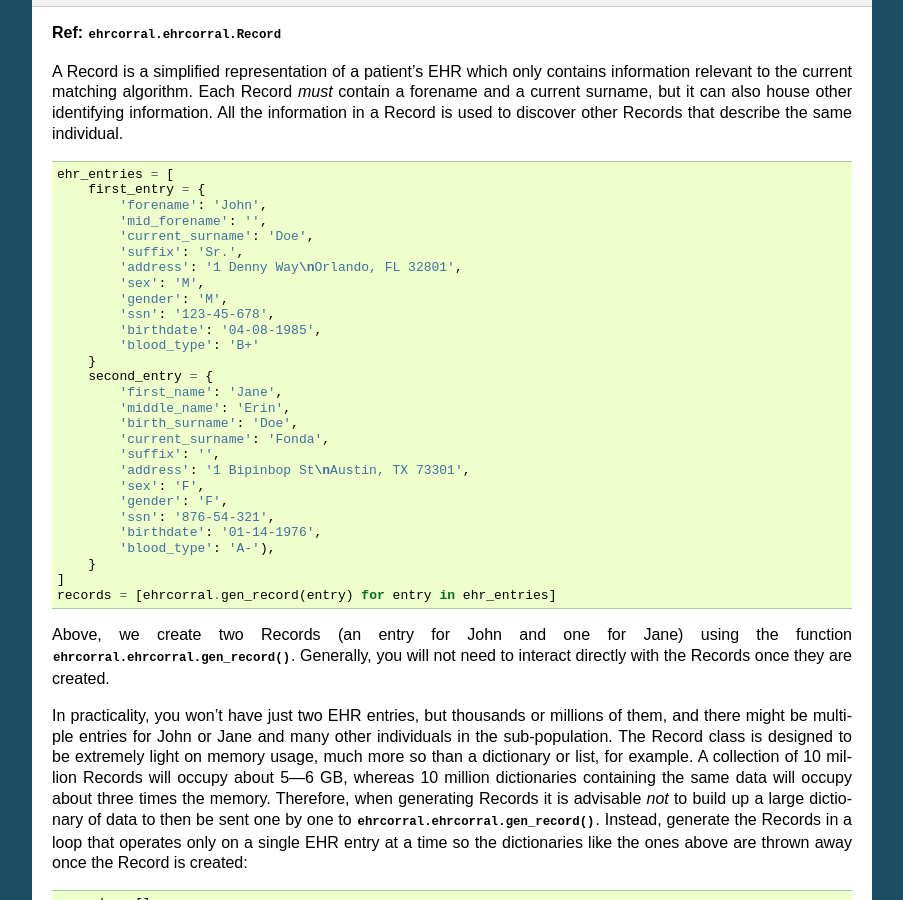
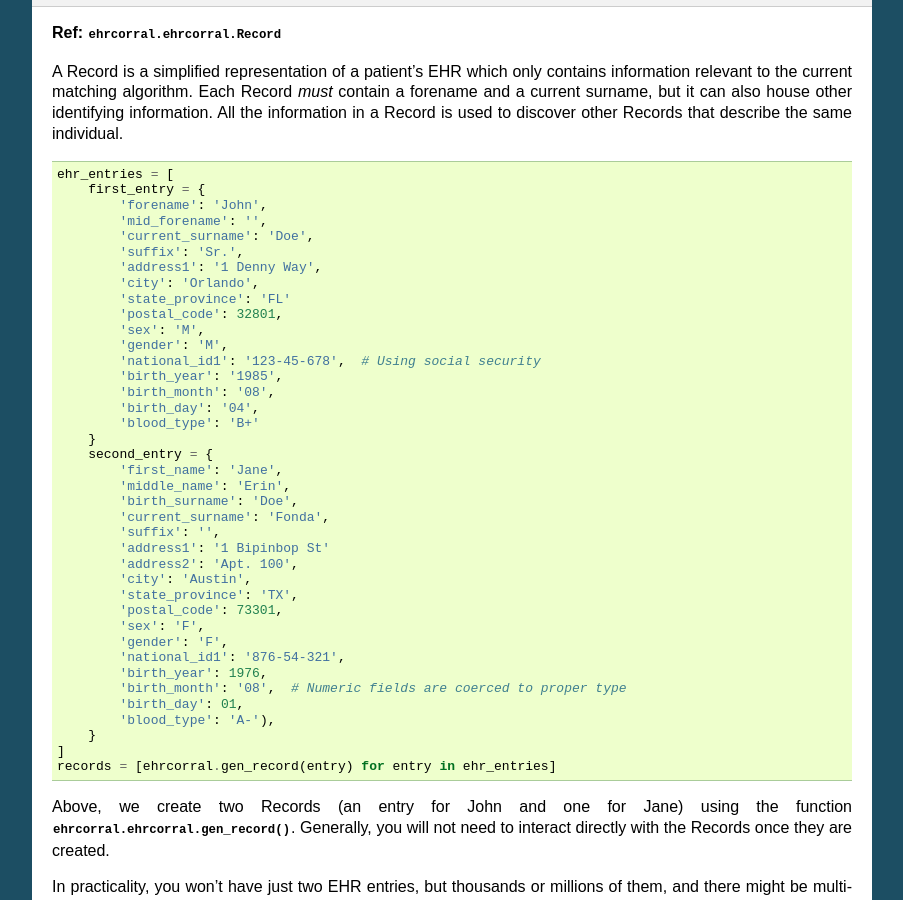
Before and after one commit to nsh87/ehrcorral, a Sphinx documentation site: the page built from docs/usage.rst, in a window 1280 px wide and 900 px high, scrolled down 421 px. Shown: the whole window, without its empty margins (198-1101 px from the left). Built offline with Sphinx 7.4.7, drawn with Linux system fonts in a browser that asks for light colours.

Commit message:
Update Usage docs based on new Profile fields

```diff
--- a/docs/usage.rst
+++ b/docs/usage.rst
@@ -38,11 +38,16 @@ other Records that describe the same individual.
             'mid_forename': '',
             'current_surname': 'Doe',
             'suffix': 'Sr.',
-            'address': '1 Denny Way\nOrlando, FL 32801',
+            'address1': '1 Denny Way',
+            'city': 'Orlando',
+            'state_province': 'FL'
+            'postal_code': 32801,
             'sex': 'M',
             'gender': 'M',
-            'ssn': '123-45-678',
-            'birthdate': '04-08-1985',
+            'national_id1': '123-45-678',  # Using social security
+            'birth_year': '1985',
+            'birth_month': '08',
+            'birth_day': '04',
             'blood_type': 'B+'
         }
         second_entry = {
@@ -51,11 +56,17 @@ other Records that describe the same individual.
             'birth_surname': 'Doe',
             'current_surname': 'Fonda',
             'suffix': '',
-            'address': '1 Bipinbop St\nAustin, TX 73301',
+            'address1': '1 Bipinbop St'
+            'address2': 'Apt. 100',
+            'city': 'Austin',
+            'state_province': 'TX',
+            'postal_code': 73301,
             'sex': 'F',
             'gender': 'F',
-            'ssn': '876-54-321',
-            'birthdate': '01-14-1976',
+            'national_id1': '876-54-321',
+            'birth_year': 1976,
+            'birth_month': '08',  # Numeric fields are coerced to proper type
+            'birth_day': 01,
             'blood_type': 'A-'),
         }
     ]
```
